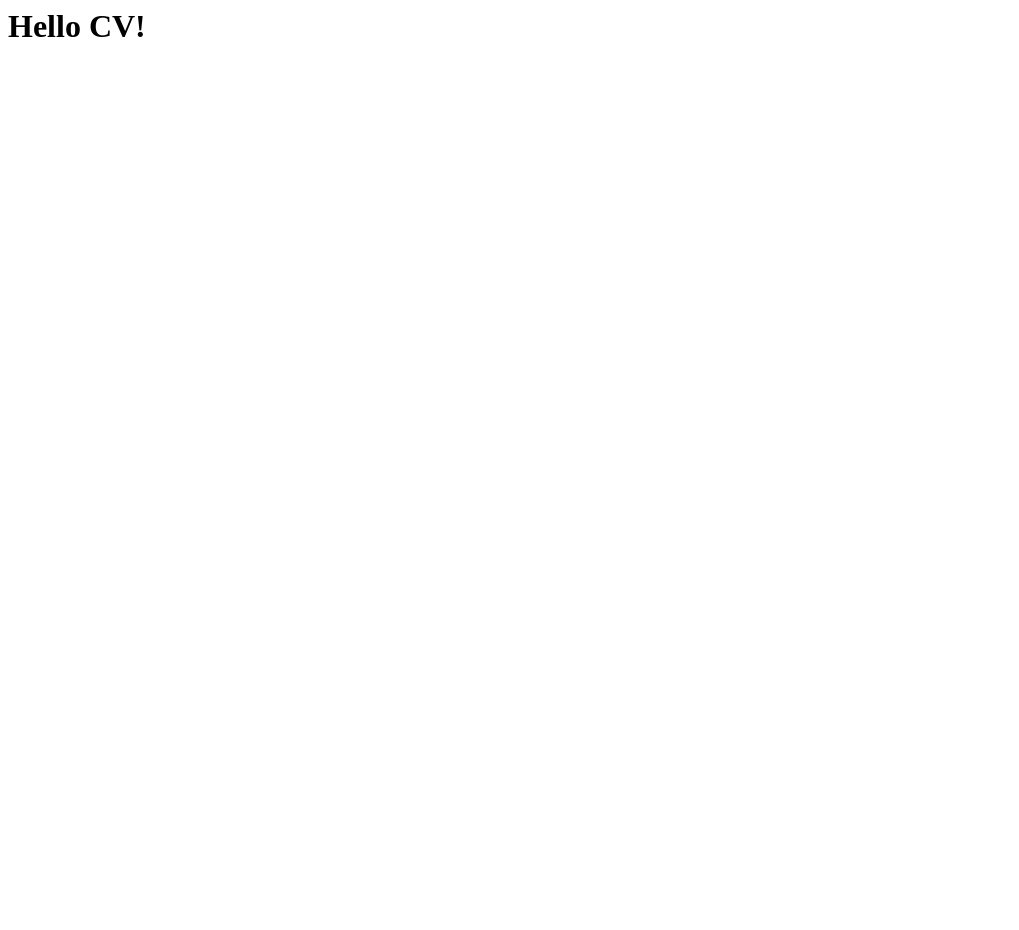
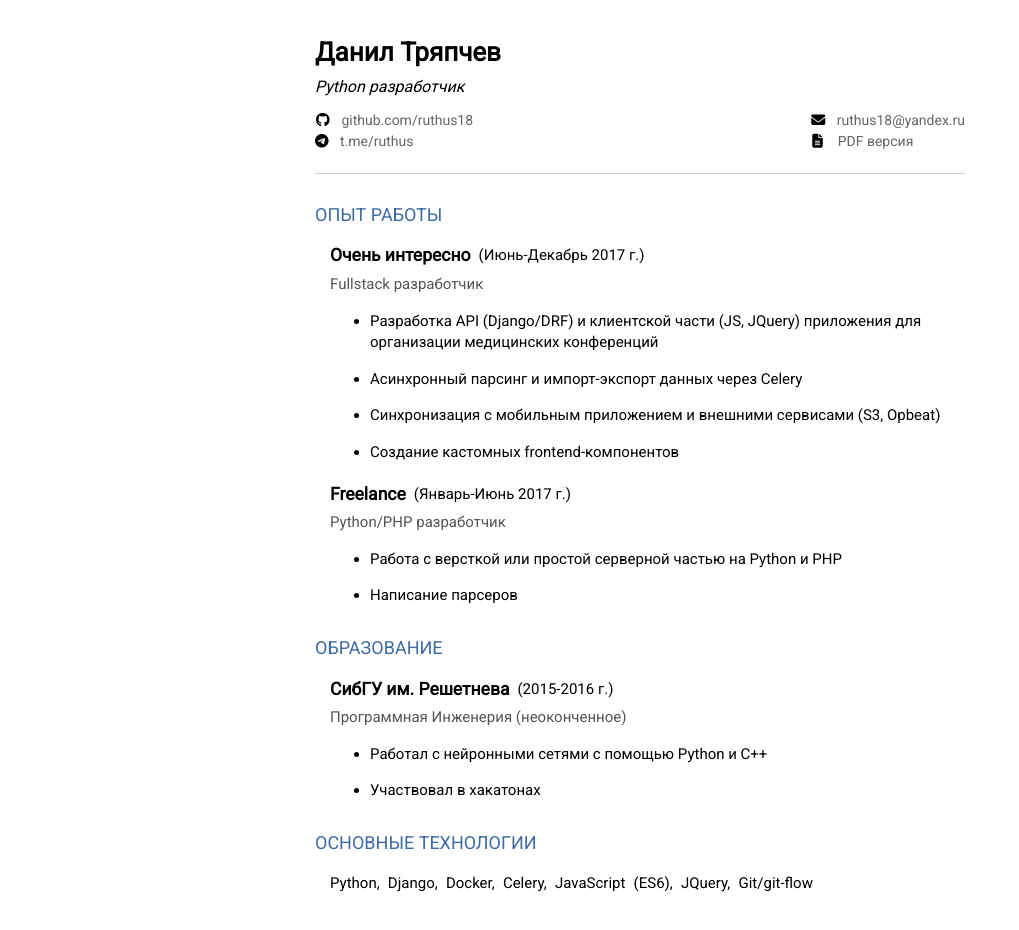
Before and after one commit to ruthus18/cv-ptyhon, a plain HTML site: page index.html in a window 1280 px wide. Shown: the whole page, without its empty margins (0-1019 px from the left). Before the commit the page ends 800 px from the top, so only its background shows below. Drawn offline with Linux system fonts and the light colour scheme.

Commit message:
Finish the resume

```diff
--- a/index.html
+++ b/index.html
@@ -1 +1,104 @@
-<h1>Hello CV!</h1>
+<!DOCTYPE html>
+<html lang="en">
+<head>
+  <meta charset="UTF-8">
+  <meta name="viewport" content="width=device-width, initial-scale=1.0">
+  <meta http-equiv="X-UA-Compatible" content="ie=edge">
+  <title>Python Developer Resume</title>
+  <!-- <link href="http://designers.hubspot.com/hs-fs/hub/327485/file-2054199286-css/font-awesome.css"
+        rel="stylesheet"> -->
+  <link href="https://fonts.googleapis.com/css?family=Roboto" rel="stylesheet">
+
+  <link rel="stylesheet" href="style.css">
+
+  <script src="https://use.fontawesome.com/34baef8258.js"></script>
+
+</head>
+<body>
+  <div class="container">
+    <div class="header">
+      <h1 class="name">Данил Тряпчев</h1>
+      <p class="specialization"><i>Python разработчик</i></p>
+      <ul class="links left">
+        <li>
+          <i class="fa fa-github"></i>
+          <a href="http://github.com/ruthus18">github.com/ruthus18</a>
+        </li>
+        <li>
+          <i class="fa ns fa-telegram" aria-hidden="true"></i>
+          <a href="http://t.me/ruthus">t.me/ruthus</a>
+        </li>
+      </ul>
+      <ul class="links right">
+        <li>
+          <i class="fa fa-envelope" aria-hidden="true"></i>
+          <a href="mailto:ruthus18@yandex.ru">ruthus18@yandex.ru</a>
+        </li>
+        <li class=" pdf-link">
+          <i class="fa fa-file-text"></i>
+          <a href="#">PDF версия</a>
+        </li>
+      </ul>
+      <div class="clr"></div>
+    </div>
+
+    <div class="body-block">
+      <h3 class="info-title">Опыт работы</h3>
+
+      <div class="info-block">
+        <div class="section-title-block">
+          <h3 class="section-title inline"><b>Очень интересно</b></h3>
+          <p class="profession inline">(Июнь-Декабрь 2017 г.)</p>
+        </div>
+        <div class="clr"></div>
+        <p class="date">Fullstack разработчик</p>
+
+        <ul>
+          <li><p>Разработка API (Django/DRF) и клиентской части (JS, JQuery) приложения для организации медицинских конференций </p></li>
+          <li><p>Асинхронный парсинг и импорт-экспорт данных через Celery</p></li>
+          <li><p>Синхронизация с мобильным приложением и внешними сервисами (S3, Opbeat)</p></li>
+          <li><p>Создание кастомных frontend-компонентов</p></li>
+        </ul>
+      </div>
+
+      <div class="info-block">
+          <div class="section-title-block">
+            <h3 class="section-title inline"><b>Freelance</b></h3>
+            <p class="profession inline">(Январь-Июнь 2017 г.)</p>
+          </div>
+          <div class="clr"></div>
+          <p class="date">Python/PHP разработчик</p>
+
+          <ul>
+            <li><p>Работа с версткой или простой серверной частью на Python и PHP</p></li>
+            <li><p>Написание парсеров</p></li>
+          </ul>
+        </div>
+    </div>
+
+    <div class="body-block">
+      <h3 class="info-title">Образование</h3>
+      <div class="info-block">
+        <div class="section-title-block">
+          <h3 class="section-title inline"><b>СибГУ им. Решетнева</b></h3>
+          <p class="profession inline">(2015-2016 г.)</p>
+        </div>
+        <div class="clr"></div>
+        <p class="date">Программная Инженерия (неоконченное)</p>
+
+        <ul>
+          <li><p>Работал с нейронными сетями с помощью Python и C++</p></li>
+          <li><p>Участвовал в хакатонах</p></li>
+        </ul>
+      </div>
+    </div>
+
+    <div class="body-block">
+      <h3 class="info-title">Основные технологии</h3>
+      <div class="info-block">
+        <p class="techs">Python, Django, Docker, Celery, JavaScript (ES6), JQuery, Git/git-flow</p>
+      </div>
+    </div>
+  </div>
+</body>
+</html>
--- /dev/null
+++ b/style.css
@@ -0,0 +1,107 @@
+body {
+    font-family: 'Roboto', sans-serif;
+    font-size: 16px;
+
+    margin: 0;
+
+    line-height: 135%;
+}
+
+a {
+    text-decoration: none;
+    color: #666;
+}
+
+a:hover {
+    color: #000;
+}
+
+.clr {
+    clear: both;
+}
+
+.container {
+    width: 700px;
+    margin: auto;
+    padding: 25px;
+    background-color: #fff;
+    box-sizing: border-box;
+}
+
+.header {
+    border-bottom: #ccc 1px solid;
+    padding-bottom: 20px;
+    margin-bottom: 20px;
+}
+
+.name {
+    font-size: 26px;
+    margin-bottom: 0;
+}
+
+.specialization {
+    margin: 12px 0px;
+    font-size: 16px;
+}
+
+.links {
+    margin: 0;
+    padding: 0;
+    list-style: none;
+    font-size: 14px;
+}
+
+.left {
+    float: left;
+}
+
+.right {
+    float: right;
+
+}
+
+.fa {
+    margin-right: 8px;
+}
+
+.fa-github, .fa-file-text {
+    width: 14px;
+    padding-left: 1px;
+}
+
+.body-block {
+    margin-top: 30px;
+}
+
+.info-title {
+    font-weight: normal;
+    text-transform: uppercase;
+    color: rgb(62, 106, 163);
+    font-size: 18px;
+    margin: 10px 0;
+}
+
+.info-block {
+    padding: 0 15px;
+    font-size: 15px;
+    margin: 20px 0;
+}
+
+.section-title-block {
+
+}
+
+.section-title-block .inline {
+    float: left;
+    margin: 0px 8px 0px 0px;
+}
+
+.date {
+    color: #555;
+    margin: 7px 0;
+    font-weight: 500;
+}
+
+.techs {
+    word-spacing: 0.3em;
+}
```
